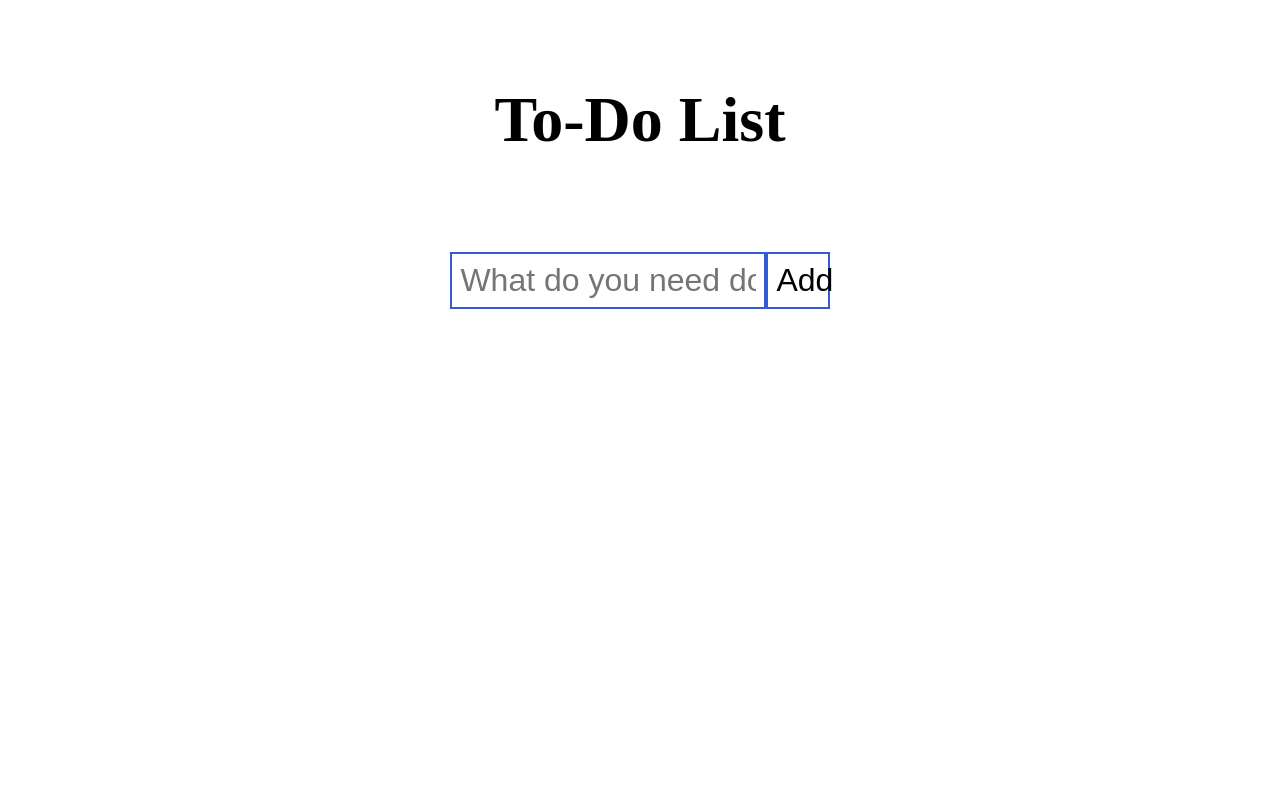
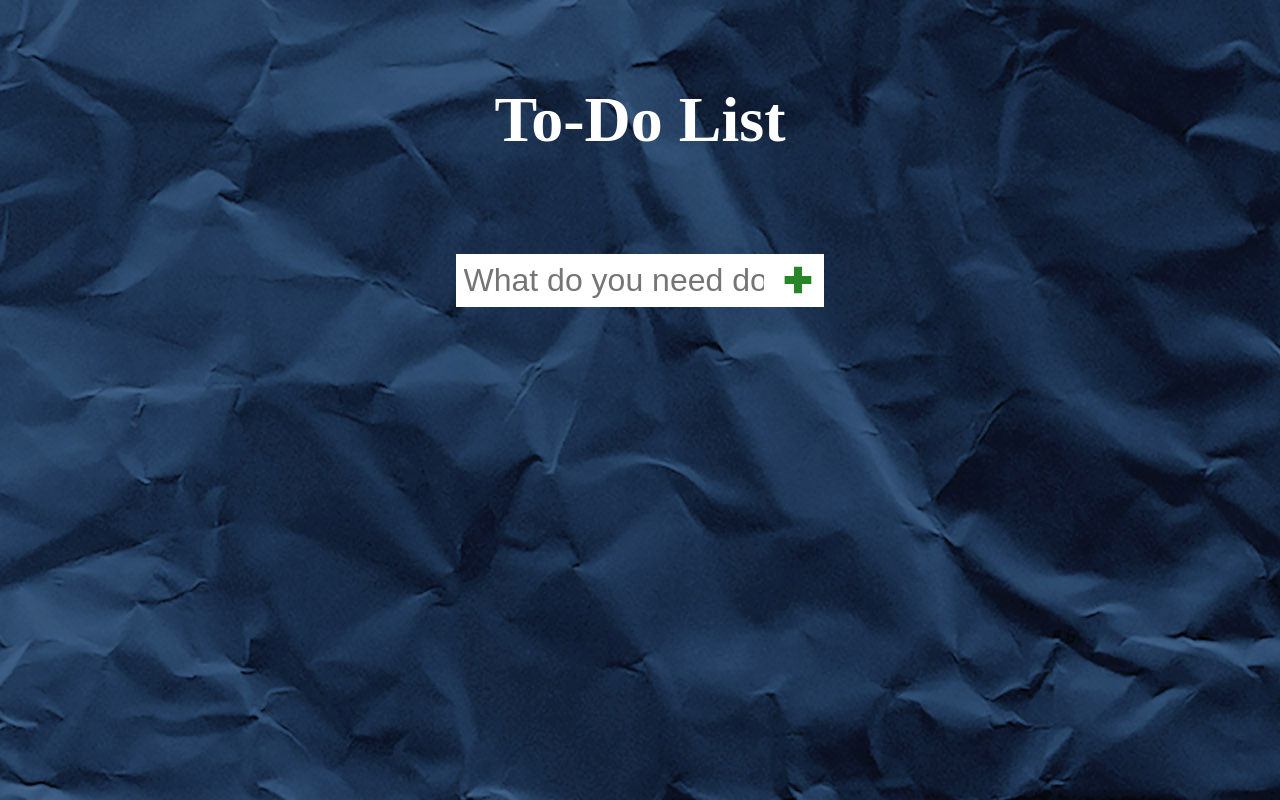
Before and after one commit to Chad-Powellv1/react-todo, a React (Create React App) app: page / in a window 1280 px wide. Built offline with nearby package versions, Linux system fonts and the light colour scheme.

Commit message:
add todo styling

```diff
--- a/src/App.css
+++ b/src/App.css
@@ -0,0 +1,3 @@
+body {
+    background-image: url('./assets/blue-background.jpg');
+}
--- a/src/components/Form.js
+++ b/src/components/Form.js
@@ -1,3 +1,4 @@
+import { BiCheck, BiTrash, BiPlusMedical } from 'react-icons/bi'
 import React from 'react';
 import './form.css'
 
@@ -38,7 +39,7 @@ export const Form = ({ setInputText, setTodos,todos, inputText }) => {
                     className='todo-input'
                     onChange={handleInputText}
 			    />
-                <button className='addBtn' onClick={handleInputSubmit}>Add</button>
+                <button className='addBtn' onClick={handleInputSubmit}><BiPlusMedical /></button>
                 </form>
         </>
 	);
--- a/src/components/Todo.js
+++ b/src/components/Todo.js
@@ -1,11 +1,13 @@
+import { BiCheck, BiTrash } from 'react-icons/bi'
 import React from "react";
 import './todo.css'
 
 export const Todo = ( {text} ) => {
 
+
     return (
         <div className="todo">
-            <li className="clicked">{text}</li>
+            <li className="clicked" style={{display: 'flex', justifyContent:'space-between'}} >{<BiCheck/>}{text}{<BiTrash />}</li>
         </div>
     )
 }
--- a/src/components/form.css
+++ b/src/components/form.css
@@ -4,9 +4,10 @@
 
 .title {
 	padding: 30px 40px;
-	color: rgb(0, 0, 0);
+	color: white;
 	text-align: center;
 	font-size: 4rem;
+
 }
 
 
@@ -14,6 +15,7 @@
 	content: '';
 	display: table;
 	clear: both;
+
 }
 
 .form {
@@ -25,32 +27,35 @@
 
 input {
 	margin: 0;
-	border: 2px solid rgb(53, 90, 212);
 	border-radius: 0;
 	width: 25%;
 	float: left;
     padding: 0.5rem;
     font-size: 2rem;
-
+	border: none;
 
 }
 
 
 .addBtn {
     display: flex;
-	padding: 0.5rem;
-	width: 5%;
+	padding: 0.655rem;
 	background: #ffffff;
-	color: rgb(0, 0, 0);
 	float: left;
+	color: rgba(3, 112, 3, 0.856);
+	font-weight: bold;
 	text-align: center;
 	font-size: 2rem;
 	cursor: pointer;
 	transition: 0.3s;
 	border-radius: 0;
-    border: 2px solid rgb(53, 90, 212);
+	border: none;
 }
 
 .addBtn:hover {
-	background-color: #bbb;
+	background: rgba(255, 255, 255, 0.2);
+	box-shadow: 0 4px 30px rgba(0, 0, 0, 0.1);
+	backdrop-filter: blur(5px);
+	-webkit-backdrop-filter: blur(5px);
+	border: 1px solid rgba(255, 255, 255, 0.3);
 }
--- a/src/components/todo.css
+++ b/src/components/todo.css
@@ -2,16 +2,22 @@
 	box-sizing: border-box;
 }
 
+.todo {
+	display: flex;
+	justify-content: center;
+}
 ul {
 	margin: 0;
 	padding: 0;
+	list-style-type: none;
+	margin-top: 2%;;
 }
 
 ul li {
+	width: 75%;
 	cursor: pointer;
-	position: relative;
 	padding: 12px 8px 12px 40px;
-	background: #eee;
+	background: rgb(223, 65, 65);
 	font-size: 18px;
 	transition: 0.2s;
 	-webkit-user-select: none;
@@ -21,7 +27,13 @@ ul li {
 }
 
 ul li:nth-child(odd) {
-	background: #f9f9f9;
+	background: #b32d2dcb;
+	text-align: center;
+	font-size: 48px;
+	color: white;
+	width: 75%;
+	margin:0 0 10px 0;
+
 }
 
 ul li:hover {
```
Also changed, not shown: src/components/Active.js (deleted, +0 -7 lines), src/components/All.js (deleted, +0 -7 lines), src/components/Button.js (added, +10 -0 lines), src/components/ClearCompleted.js (deleted, +0 -7 lines), src/components/Completed.js (deleted, +0 -7 lines), src/assets/blue-background.jpg (added).
